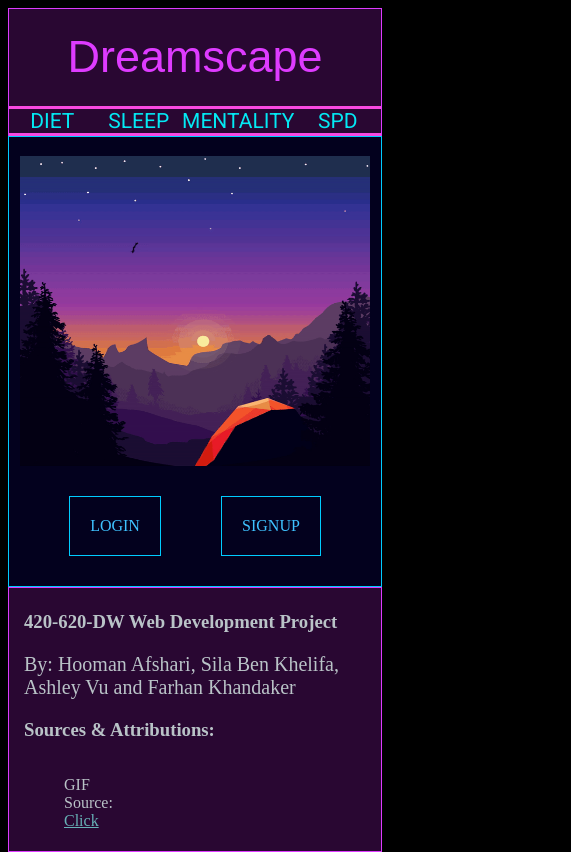
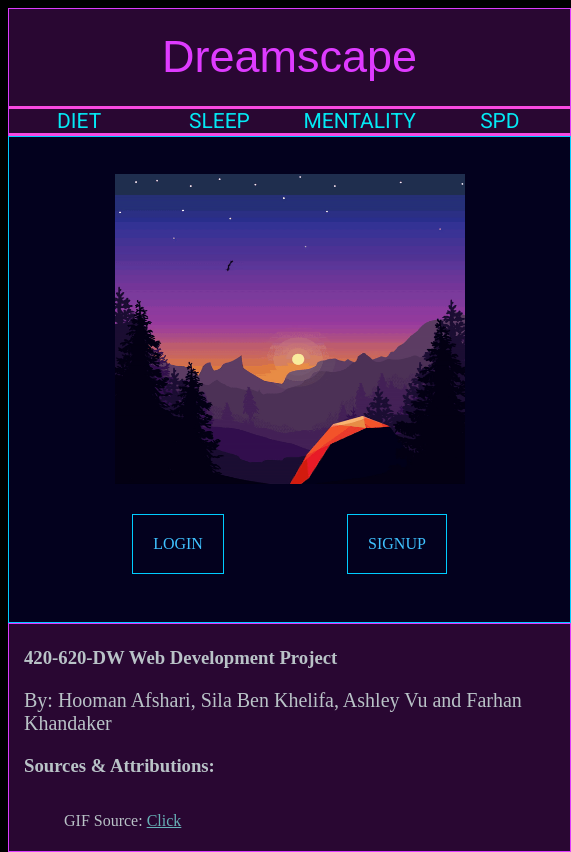
Before and after one commit to alwrence9/dreamscape, a React (Create React App) app in the folder client/: page / in a window 390 px wide. Shown: the whole page, 571 px wide, since content can reach past the window. Built offline with nearby package versions, Linux system fonts and the light colour scheme; no server answers; a web font is replaced by a local one.

Commit message:
Improve mobile view for spd and home page

```diff
--- a/client/src/App.css
+++ b/client/src/App.css
@@ -29,6 +29,24 @@ main {
   display: flex;
   flex-direction: column;
   justify-content: center;
+}
+
+@media screen and (max-width: 768px) {
+  main {
+    width: 150%;
+  }
+}
+
+@media screen and (max-width: 768px) {
+  header {
+    width: 150%;
+  }
+}
+
+@media screen and (max-width: 768px) {
+  footer {
+    width: 142%;
+  }
 }
 
 header {
--- a/client/src/components/spdComponents/Spd.css
+++ b/client/src/components/spdComponents/Spd.css
@@ -14,6 +14,12 @@
 #spd-form-container{
   display: flex;
   justify-content: center;
+}
+
+@media screen and (max-width: 768px) {
+  #spd-form-container {
+    width: 100%;
+  }
 }
 
 #spd-form-container > fieldset{
```
